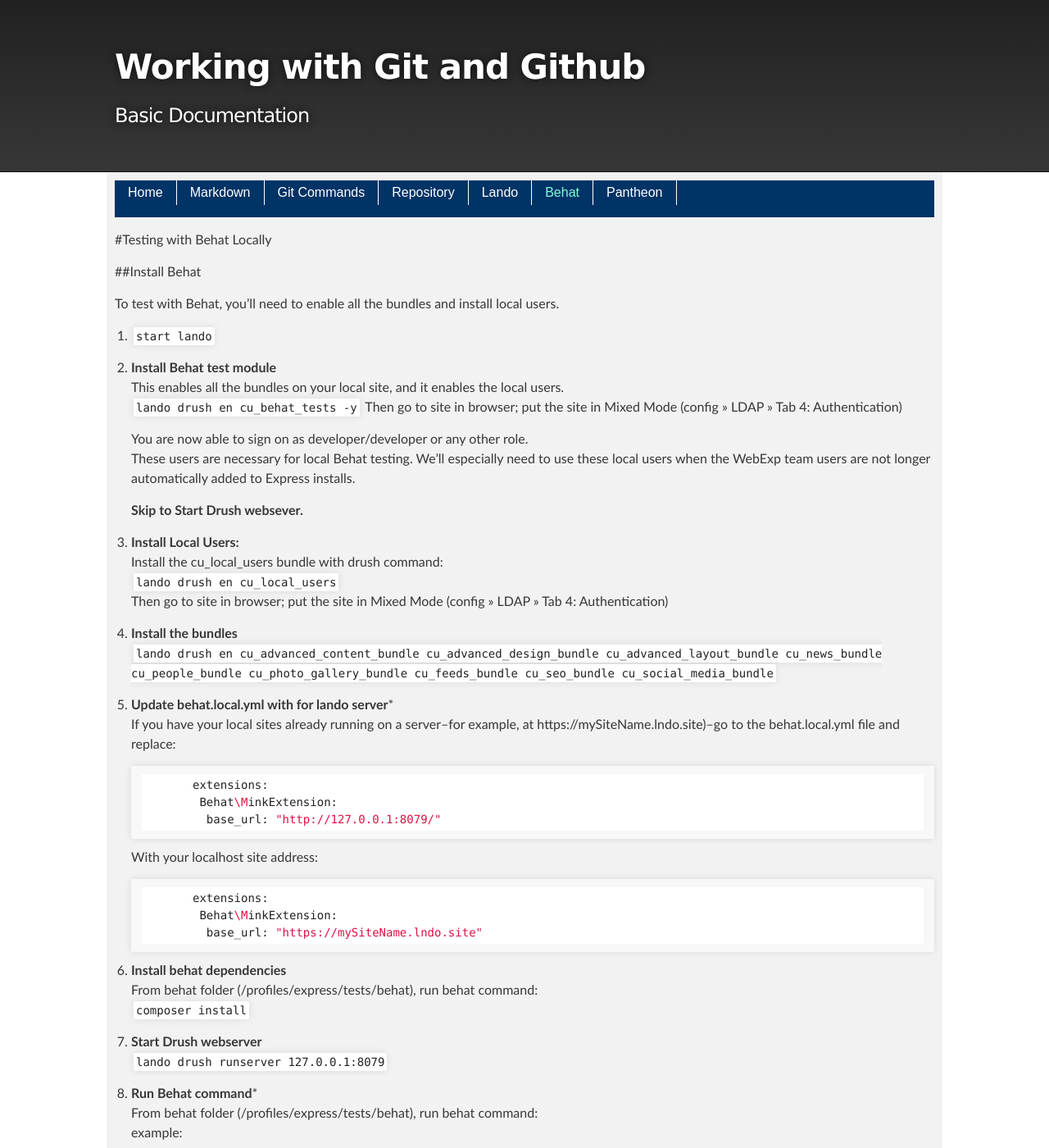
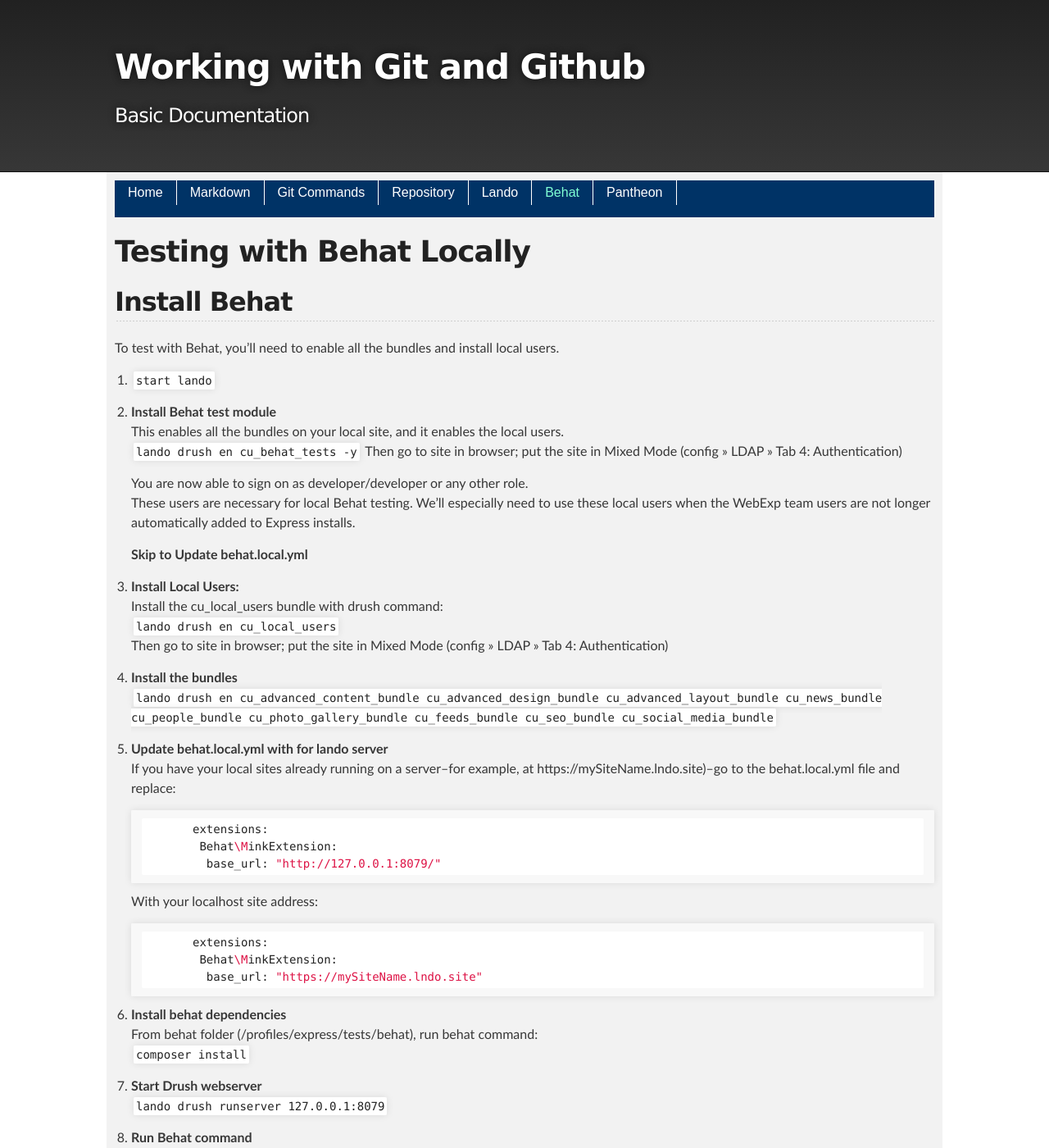
Before and after one commit to cathysnider/cathysnider.github.io, a Jekyll site: the page built from behat.md, in a window 1280 px wide and 1400 px high. Shown: the whole window at 82% size. Built offline with Jekyll 4.4.1, drawn with Linux system fonts in a browser that asks for light colours; some of the changed text lies outside the part shown.

Commit message:
Fix order of steps

````diff
--- a/behat.md
+++ b/behat.md
@@ -3,9 +3,9 @@ title: Testing with Behat
 layout: default
 ---
 
-#Testing with Behat Locally
+# Testing with Behat Locally
 
-##Install Behat
+## Install Behat
 
 To test with Behat, you'll need to enable all the bundles and install local users.
 
@@ -19,7 +19,7 @@ To test with Behat, you'll need to enable all the bundles and install local user
    You are now able to sign on as developer/developer or any other role. <br />
    These users are necessary for local Behat testing. We'll especially need to use these local users when the WebExp team users are not longer automatically added to Express installs.
 
-   **Skip to Start Drush websever.**
+   **Skip to Update behat.local.yml**
 
 1. **Install Local Users:** <br />
    Install the cu_local_users bundle with drush command: <br />
@@ -29,7 +29,7 @@ To test with Behat, you'll need to enable all the bundles and install local user
 1. **Install the bundles** <br />
    ```lando drush en cu_advanced_content_bundle cu_advanced_design_bundle cu_advanced_layout_bundle cu_news_bundle cu_people_bundle cu_photo_gallery_bundle cu_feeds_bundle cu_seo_bundle cu_social_media_bundle```
 
-1. **Update behat.local.yml with for lando server*** <br />
+1. **Update behat.local.yml with for lando server** <br />
       If you have your local sites already running on a server--for example, at https://mySiteName.lndo.site)--go to the behat.local.yml file and replace:
 
       ```bash
@@ -52,14 +52,14 @@ To test with Behat, you'll need to enable all the bundles and install local user
 1. **Start Drush webserver** <br />
          ```lando drush runserver 127.0.0.1:8079```
 
-1. **Run Behat command*** <br />
+1. **Run Behat command** <br />
    From behat folder (/profiles/express/tests/behat), run behat command: <br />
    example: <br />
    ```
    ./bin/behat --config behat.local.yml --verbose --tags '~@broken&&~@javascript'
    ```
 
-##Troubleshooting
+## Troubleshooting
 
 If attempts at logging in are failing, empty the flood table.
 ```
````
